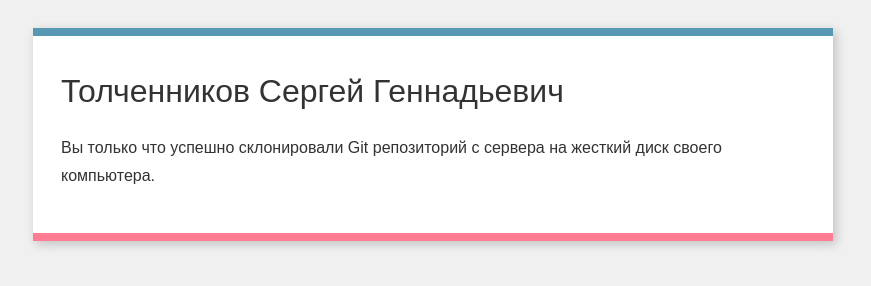
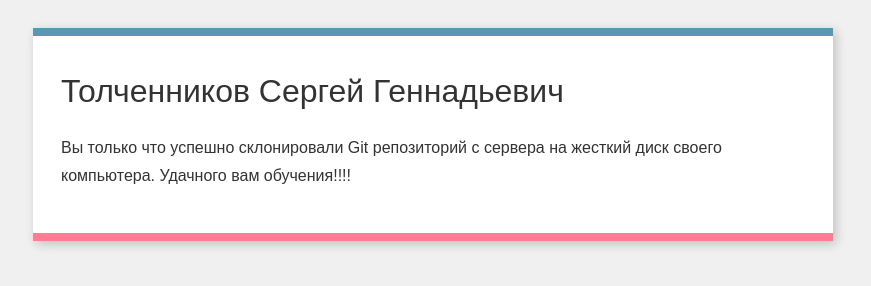
Before and after one commit to ssggtt/git-welcome-test, a plain HTML site: page index.html in a window 1280 px wide. Shown: the whole page, without its empty margins (207-1078 px from the left). Drawn offline with Linux system fonts and the light colour scheme.

Commit message:
Добавил предложение в параграф

```diff
--- a/index.html
+++ b/index.html
@@ -12,7 +12,7 @@
             <h1>Толченников Сергей Геннадьевич</h1>
             <p>
                 Вы только что успешно склонировали Git репозиторий с сервера на
-                жесткий диск своего компьютера.
+                жесткий диск своего компьютера. Удачного вам обучения!!!!
             </p>
         </div>
     </body>
```
